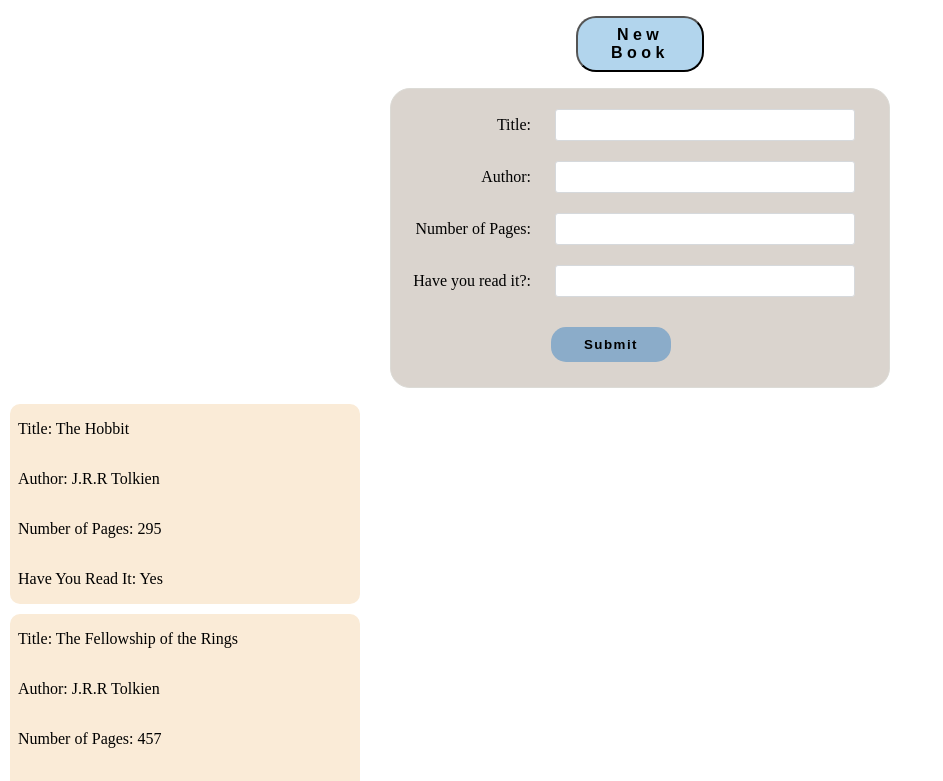
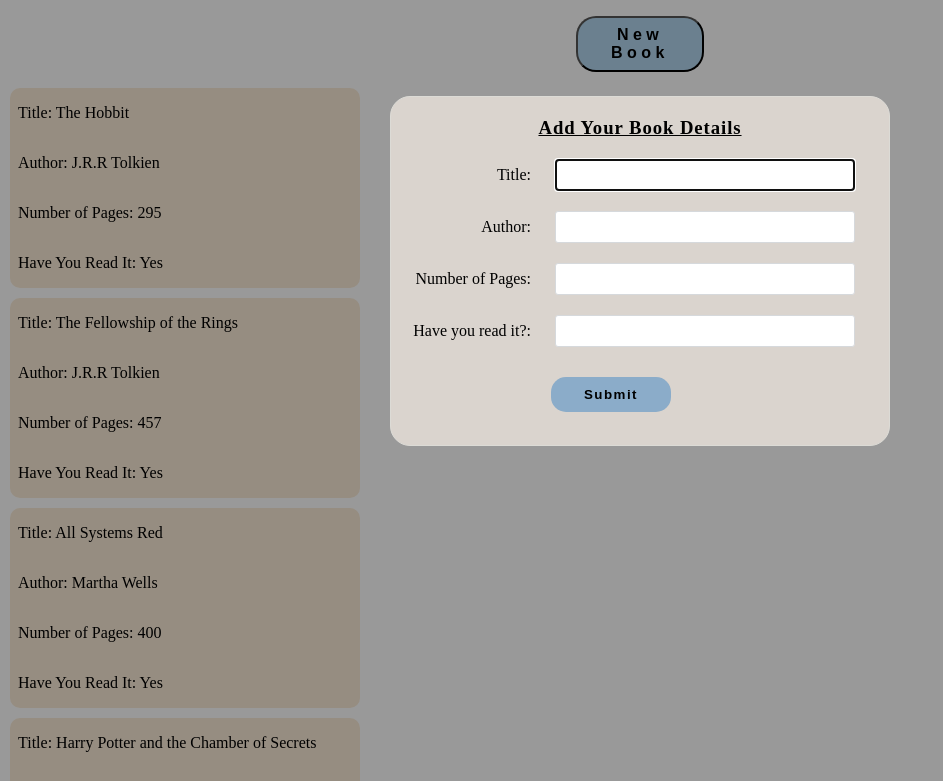
Before and after one commit to kwamebuah/library, a plain HTML site: page index.html in a window 1280 px wide. Both pictures are taken after a click on the button "New Book". Shown: the top 781 px of the page, without its empty margins (0-943 px from the left). Drawn offline with Linux system fonts and the light colour scheme.

Commit message:
Replace no show class with a modal instead
Use modal to display new book form.
Prevent the form from attempting to submit to server.

```diff
--- a/index.html
+++ b/index.html
@@ -12,7 +12,9 @@
 <body>
     <button class="new-book-button">New Book</button>
 
-    <form class="new-book-form no-show">
+    <dialog>
+        <form class="new-book-form" method="dialog">
+            <h3>Add Your Book Details</h3>
             <p>
                 <label for="title">Title: </label>
                 <input type="text" name="title" id="title">
@@ -29,9 +31,9 @@
                 <label for="read">Have you read it?: </label>
                 <input type="text" name="read" id="read">
             </p>
-
             <p><button type="submit">Submit</button></p>
         </form>
+    </dialog>
 </body>
 
 </html>
--- a/script.js
+++ b/script.js
@@ -38,10 +38,18 @@ function displayBook() {
 
 function getNewBookInfo() {
     const newBookBtn = document.querySelector('.new-book-button');
+    const modal = document.querySelector('dialog');
 
     newBookBtn.addEventListener('click', () => {
-        const form = document.querySelector('.new-book-form');
-        form.classList.remove('no-show');
+        modal.showModal();
+        // const form = document.querySelector('.new-book-form');
+        // form.classList.remove('no-show');
+
+        const submitBtn = document.querySelector('.new-book-form button');
+        submitBtn.addEventListener('click', (event)=> {
+            event.preventDefault(); // We don't want to submit the form
+            modal.close();
+        });
     });
 }
 
--- a/style.css
+++ b/style.css
@@ -36,12 +36,19 @@
 .new-book-form {
 
     width: 500px;
-    height: 300px;
+    height: 350px;
     padding: 20px;
     margin: 1rem auto;
     background-color: rgb(218, 212, 206);
     border: 1px solid rgb(220, 219, 214);
     border-radius: 20px;
+}
+
+.new-book-form h3 {
+    text-align: center;
+    margin-bottom: 20px;
+    letter-spacing: 0.1ch;
+    text-decoration: underline;
 }
 
 .new-book-form p {
@@ -80,6 +87,17 @@
     cursor: pointer;
 }
 
-.no-show{
+/* .no-show {
     display: none;
+} */
+
+dialog {
+    border: none;
+    margin: 0 auto;
+    margin-top: 5rem;
+    background-color: transparent;
 }
+
+::backdrop {
+    background-color: rgba(0, 0, 0, 0.40);
+}
```
Lines whose indentation alone changed are shown as unchanged.
